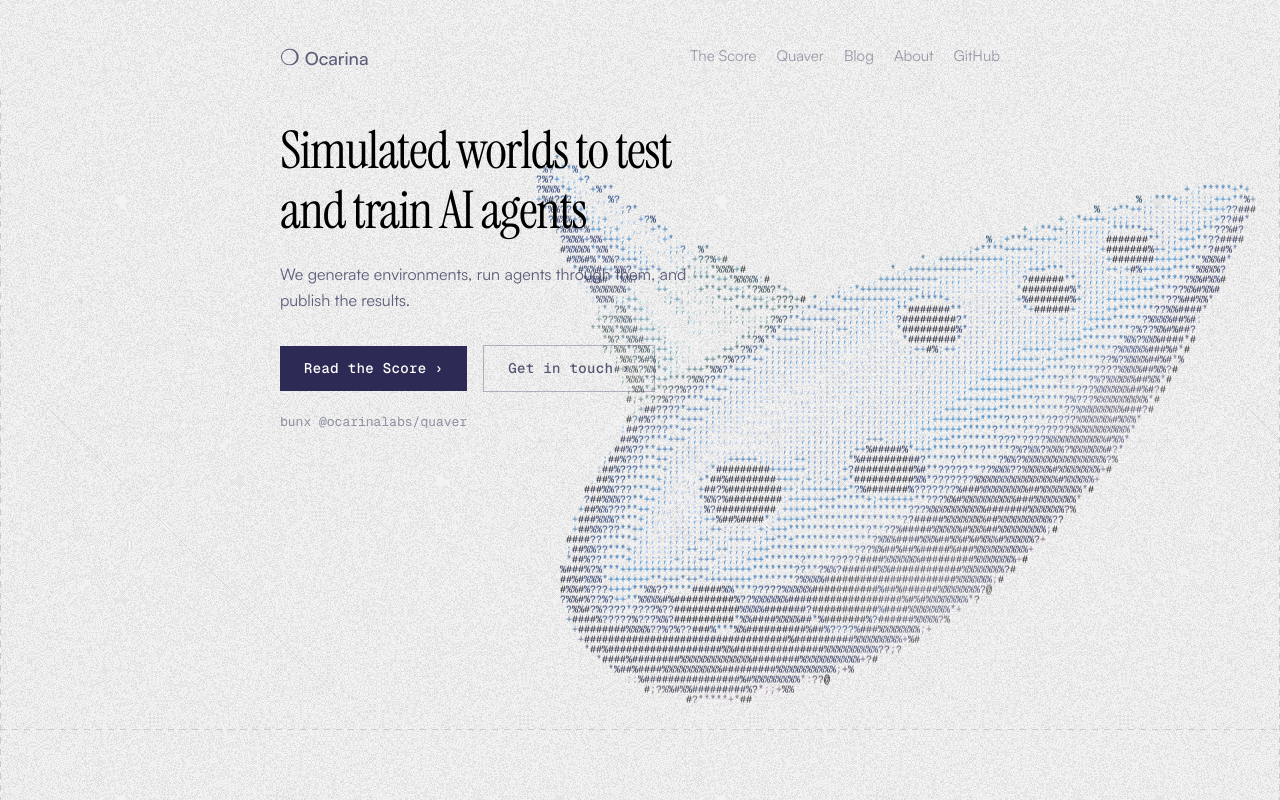
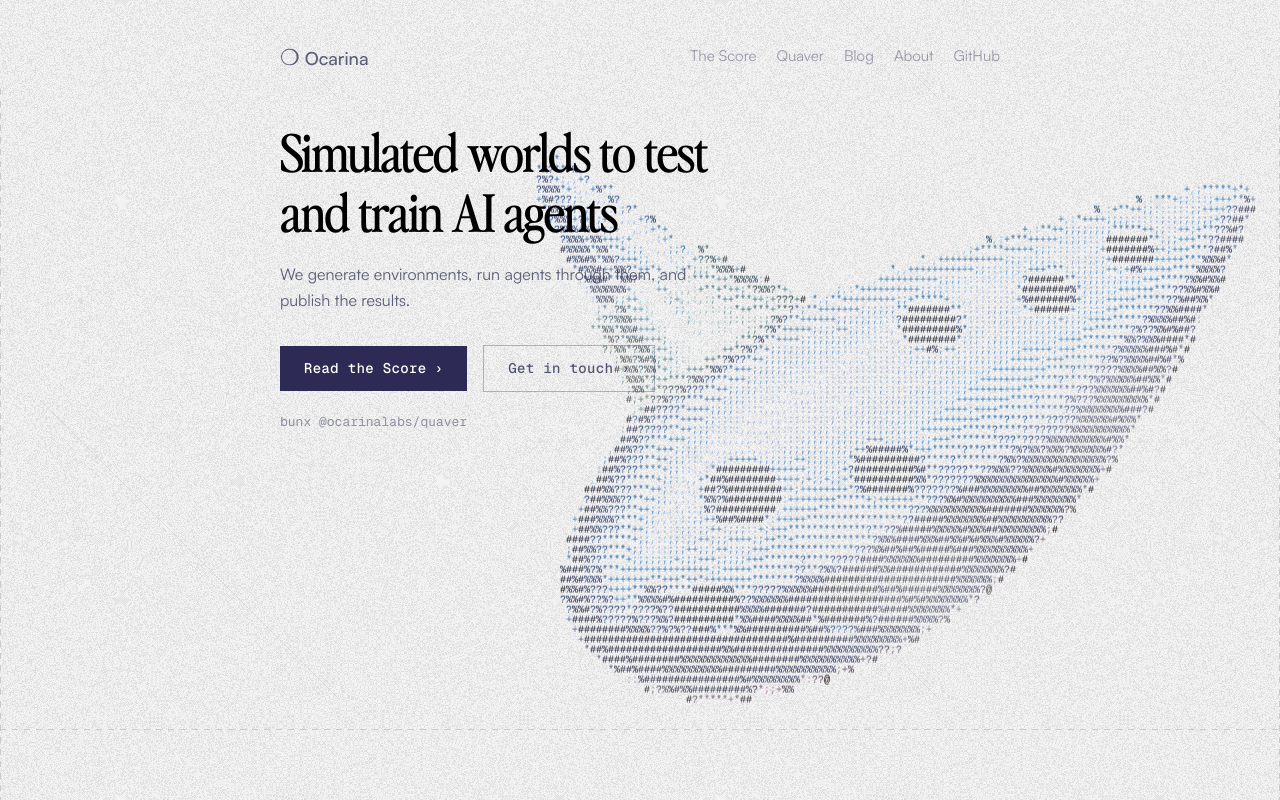
Before and after one commit to ocarinalabs/www, a Next.js app in the folder apps/web/: page / in a window 1280 px wide. Shown: the top 800 px of the page. Built offline with nearby package versions, Linux system fonts and the light colour scheme; no server answers.

Commit message:
style(fonts): replace Instrument Serif with Perfectly Nineties

```diff
--- a/apps/web/app/layout.tsx
+++ b/apps/web/app/layout.tsx
@@ -3,15 +3,13 @@ import { AnalyticsProvider } from "@repo/analytics/provider";
 import { DesignSystemProvider } from "@repo/design-system";
 import { fonts } from "@repo/design-system/lib/fonts";
 import { cn } from "@repo/design-system/lib/utils";
-import { Instrument_Serif } from "next/font/google";
 import localFont from "next/font/local";
 import type { ReactNode } from "react";
 import { Footer } from "./components/footer";
 import { Header } from "./components/header";
 
-const instrumentSerif = Instrument_Serif({
-  subsets: ["latin"],
-  weight: ["400"],
+const perfectlyNineties = localFont({
+  src: "../public/fonts/perfectly-nineties-regular.otf",
   variable: "--font-serif",
   display: "swap",
 });
@@ -30,7 +28,7 @@ const RootLayout = ({ children }: RootLayoutProperties) => (
   <html
     className={cn(
       fonts,
-      instrumentSerif.variable,
+      perfectlyNineties.variable,
       satoshi.variable,
       "scroll-smooth"
     )}
```
Also changed, not shown: apps/web/public/fonts/perfectly-nineties-regular.otf (added).
